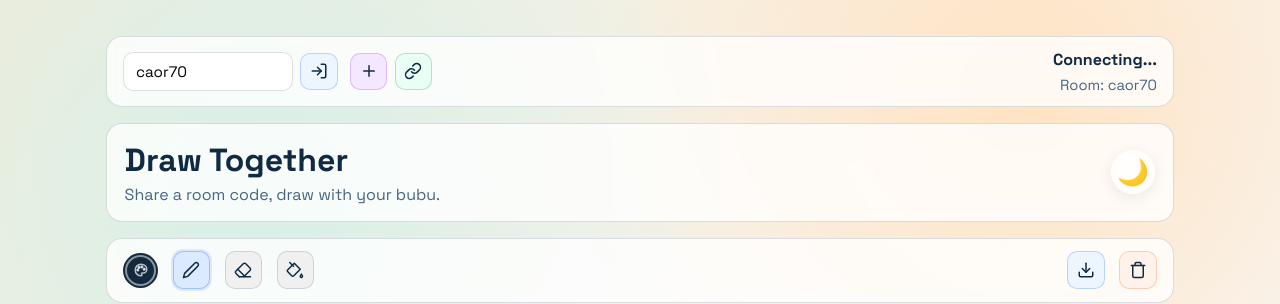
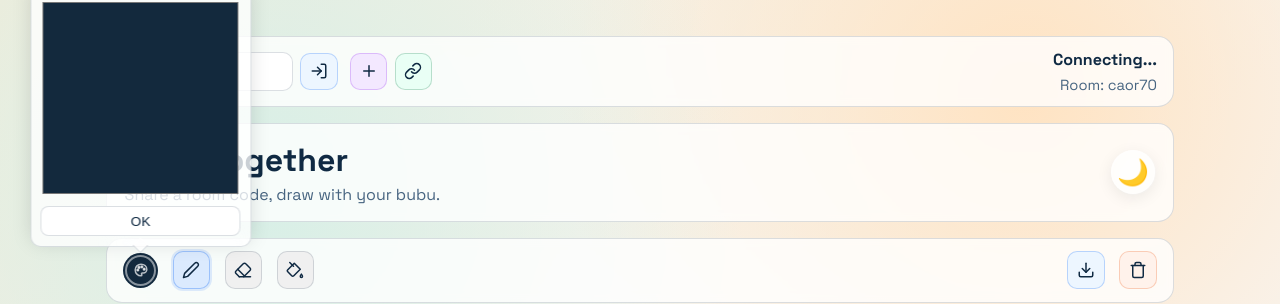
Before and after one commit to HmmMarcelo/Draw-With-Your-BuBu, a website: page public/index.html in a window 1280 px wide. Both pictures are taken after a click on the button 140 px from the left and 270 px from the top of the page. Shown: the top 304 px of the page. Drawn offline with nearby package versions, Linux system fonts and the light colour scheme; no server answers.

Commit message:
Color picker: inline popup with large color wheel + OK button

```diff
--- a/public/app.js
+++ b/public/app.js
@@ -23,6 +23,8 @@ const dlPng = document.getElementById("dl-png");
 const dlJpg = document.getElementById("dl-jpg");
 const bucketBtn = document.getElementById("bucket-btn");
 const colorBtn = document.getElementById("color-btn");
+const colorPopupWrap = colorBtn.closest(".tool-wrap");
+const colorOk = document.getElementById("color-ok");
 
 const brushWrap = brushBtn.closest(".tool-wrap");
 const eraserWrap = eraserBtn.closest(".tool-wrap");
@@ -189,14 +191,19 @@ function setupUI() {
     if (!brushWrap.contains(e.target)) brushWrap.classList.remove("open");
     if (!eraserWrap.contains(e.target)) eraserWrap.classList.remove("open");
     if (!downloadWrap.contains(e.target)) downloadWrap.classList.remove("open");
+    if (!colorPopupWrap.contains(e.target)) colorPopupWrap.classList.remove("open");
   });
 
   colorBtn.addEventListener("click", () => {
-    colorInput.click();
+    colorPopupWrap.classList.toggle("open");
   });
 
   colorInput.addEventListener("input", () => {
     colorBtn.style.background = colorInput.value;
+  });
+
+  colorOk.addEventListener("click", () => {
+    colorPopupWrap.classList.remove("open");
   });
 
   downloadBtn.addEventListener("click", () => {
--- a/public/index.html
+++ b/public/index.html
@@ -40,7 +40,10 @@
       <section class="controls">
         <div class="tool-wrap">
           <button id="color-btn" type="button" class="color-swatch-btn" style="background:#13293d" title="Color"><svg width="14" height="14" viewBox="0 0 24 24" fill="none" stroke="rgba(255,255,255,0.7)" stroke-width="2.5" stroke-linecap="round" stroke-linejoin="round"><circle cx="13.5" cy="6.5" r="1.5" fill="rgba(255,255,255,0.7)"/><circle cx="17.5" cy="10.5" r="1.5" fill="rgba(255,255,255,0.7)"/><circle cx="8.5" cy="7.5" r="1.5" fill="rgba(255,255,255,0.7)"/><circle cx="6.5" cy="12" r="1.5" fill="rgba(255,255,255,0.7)"/><path d="M12 2C6.5 2 2 6.5 2 12s4.5 10 10 10c.9 0 1.5-.7 1.5-1.5 0-.4-.1-.7-.4-1-.3-.3-.4-.6-.4-1 0-.8.7-1.5 1.5-1.5H16c3.3 0 6-2.7 6-6 0-5.5-4.5-9-10-9Z"/></svg></button>
-          <input id="color" type="color" value="#13293d" class="hidden-color-input" />
+          <div class="tool-popup" id="color-popup">
+            <input id="color" type="color" value="#13293d" />
+            <button id="color-ok" type="button">OK</button>
+          </div>
         </div>
         <div class="tool-wrap">
           <button id="brush-btn" type="button" class="tool-btn active" title="Brush"><svg width="18" height="18" viewBox="0 0 24 24" fill="none" stroke="currentColor" stroke-width="2" stroke-linecap="round" stroke-linejoin="round"><path d="M17 3a2.83 2.83 0 1 1 4 4L7.5 20.5 2 22l1.5-5.5Z"/></svg></button>
--- a/public/styles.css
+++ b/public/styles.css
@@ -264,14 +264,28 @@ h1 {
   transform: scale(1.1);
 }
 
-.hidden-color-input {
-  position: absolute;
-  width: 0;
-  height: 0;
+#color-popup {
+  flex-direction: column;
+  gap: 0.5rem;
+  align-items: stretch;
+  padding: 0.6rem;
+}
+
+#color-popup input[type="color"] {
+  width: 200px;
+  height: 200px;
   padding: 0;
-  border: 0;
-  opacity: 0;
-  pointer-events: none;
+  border: none;
+  border-radius: 6px;
+  cursor: pointer;
+  background: transparent;
+}
+
+#color-ok {
+  padding: 0.4rem 0.7rem;
+  font-size: 0.85rem;
+  border-radius: 8px;
+  width: 100%;
 }
 
 #download-btn {
```
